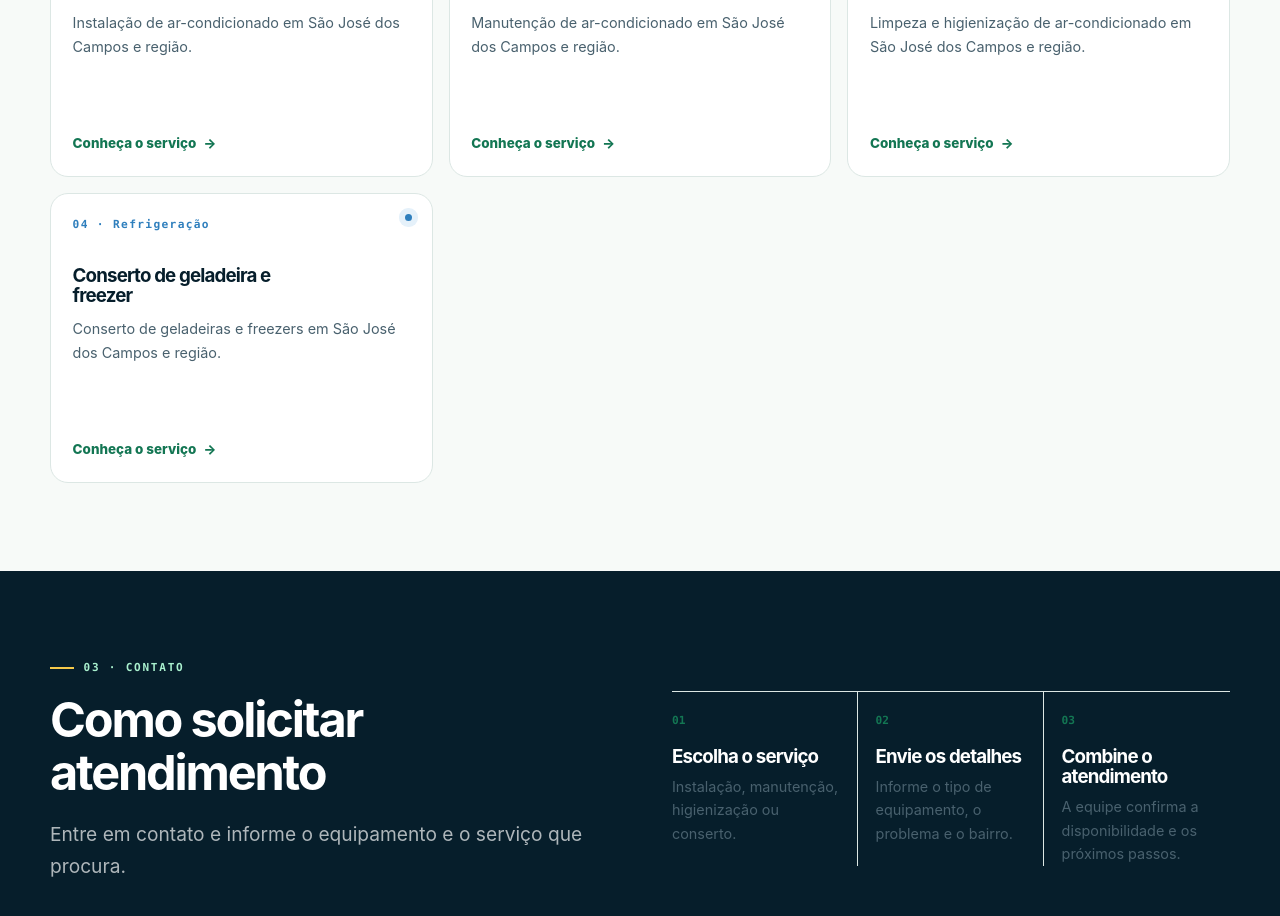
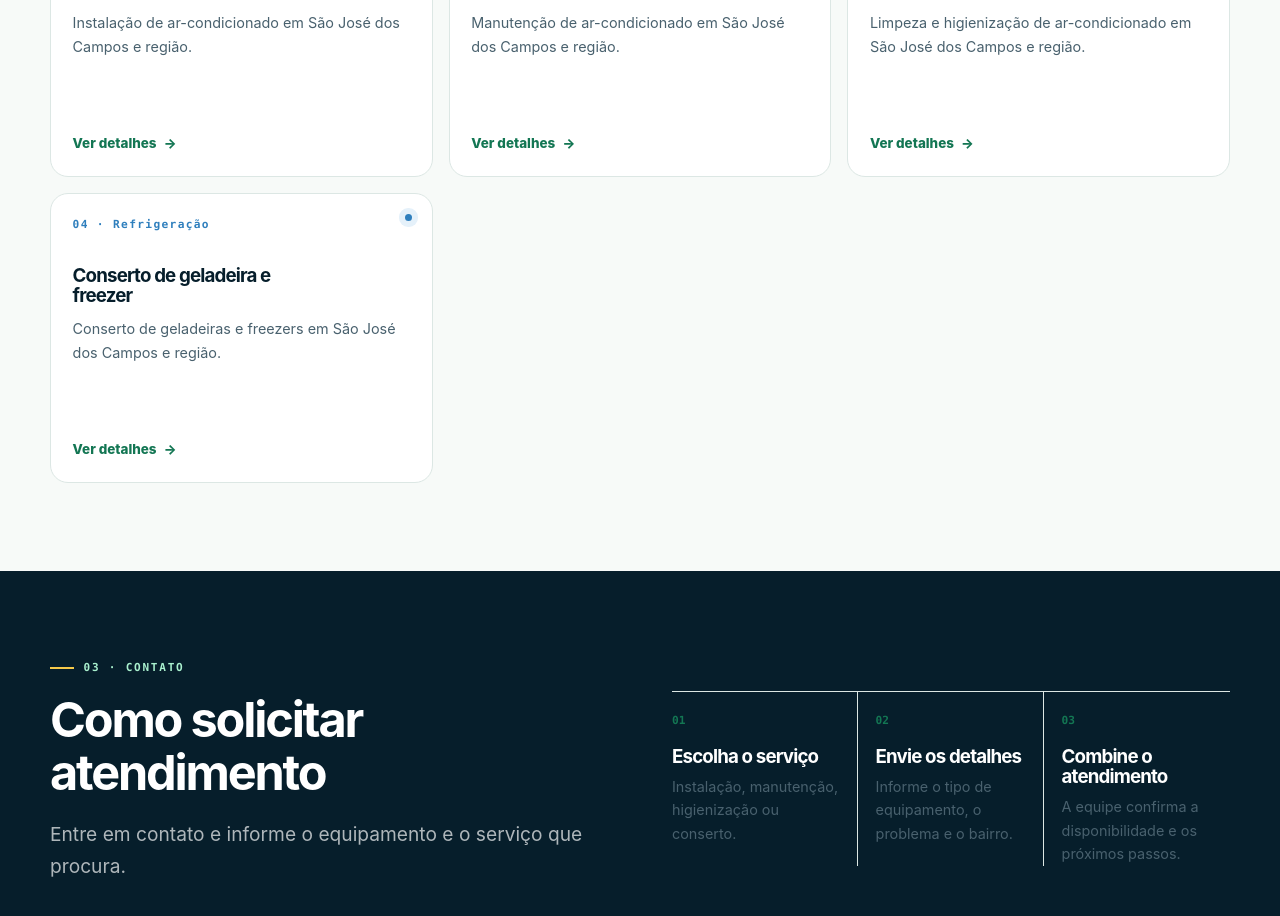
Before and after one commit to rafael-rsadigital/ajprefrigeracao, an Astro site: page / in a window 1280 px wide. Shown: the part 1420-2336 px from the top of the page. Built offline with nearby package versions, Linux system fonts and the light colour scheme; Astro itself is replaced by a stand-in of ours.

Commit message:
Simplificar chamada dos cards de serviço

```diff
--- a/src/components/ServiceCard.astro
+++ b/src/components/ServiceCard.astro
@@ -7,5 +7,5 @@ const { service, index } = Astro.props;
   <span class="service-card__number">0{index + 1} · {service.eyebrow}</span>
   <h3>{service.title}</h3>
   <p>{service.summary}</p>
-  <a class="service-card__link" href={`/${service.slug}/`}>Conheça o serviço <span aria-hidden="true">→</span></a>
+  <a class="service-card__link" href={`/${service.slug}/`}>Ver detalhes <span aria-hidden="true">→</span></a>
 </article>
```
